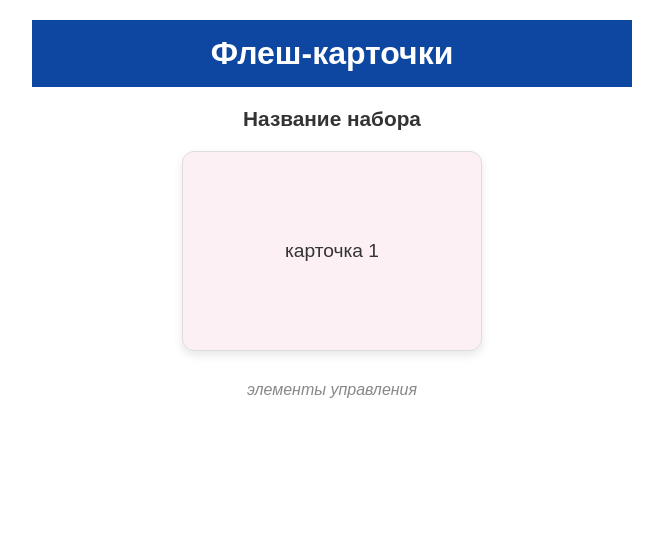
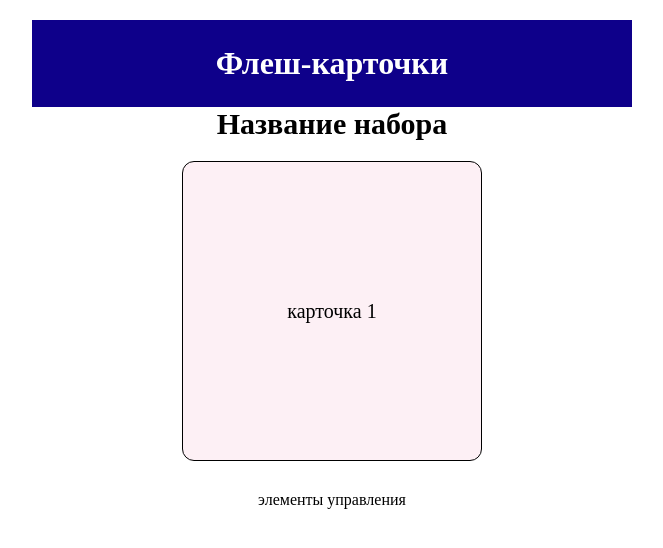
Before and after one commit to artem1792/flash-card, a website built with Vite: page index.html in a window 1280 px wide. Shown: the whole page, without its empty margins (308-971 px from the left). Built offline with nearby package versions, Linux system fonts and the light colour scheme.

Commit message:
final ver

```diff
--- a/index.html
+++ b/index.html
@@ -11,21 +11,18 @@
   <header class="header">
     <h1>Флеш-карточки</h1>
   </header>
-
   <main class="container">
     <h2>Название набора</h2>
-
     <div class="card" id="flashcard">
       <div class="card-inner">
         <div class="card-front">
           <p>карточка 1</p>
         </div>
         <div class="card-back">
-          <p>Определение</p>
+          <p>определение</p>
         </div>
       </div>
     </div>
-
     <div class="controls">
       <p>элементы управления</p>
     </div>
--- a/package.json
+++ b/package.json
@@ -9,6 +9,7 @@
     "preview": "vite preview"
   },
   "devDependencies": {
-    "vite": "^7.1.7"
+    "vite": "^7.1.7",
+    "vite-plugin-inspect": "^11.3.3"
   }
 }
--- a/src/style.css
+++ b/src/style.css
@@ -5,7 +5,6 @@
 }
 
 body {
-  font-family: Arial, sans-serif;
   background: #fff;
   display: flex;
   flex-direction: column;
@@ -16,11 +15,10 @@ body {
 .header {
   width: 100%;
   max-width: 600px;
-  background: #0d47a1;
+  background: #0e008a;
   color: white;
   text-align: center;
-  padding: 15px 0;
-  margin-bottom: 20px;
+  padding: 25px 0;
 }
 
 .container {
@@ -31,13 +29,13 @@ body {
 
 .container h2 {
   margin-bottom: 20px;
-  font-size: 1.3rem;
-  color: #333;
+  font-size: 30px;
+  color: black;
 }
 
 .card {
   width: 300px;
-  height: 200px;
+  height: 300px;
   perspective: 1000px;
   margin: 0 auto 30px;
   cursor: pointer;
@@ -47,12 +45,12 @@ body {
   position: relative;
   width: 100%;
   height: 100%;
-  transition: transform 0.6s;
+  transition: transform 0.5s ease-in-out;
   transform-style: preserve-3d;
 }
 
 .card-show .card-inner {
-  transform: rotateY(180deg);
+  transform: rotateX(180deg);
 }
 
 .card-front,
@@ -66,26 +64,23 @@ body {
   padding: 20px;
   backface-visibility: hidden;
   border-radius: 12px;
-  font-family: Arial, sans-serif;
-  box-shadow: 0 4px 10px rgba(0, 0, 0, 0.1);
 }
 
 .card-front {
   background: #fdf0f5;
-  border: 1px solid #ddd;
-  color: #333;
-  font-size: 1.2rem;
+  border: 1px solid black;
+  color: black;
+  font-size: 20px;
 }
 
 .card-back {
-  background: #f5f5f5;
-  color: #555;
-  font-size: 1rem;
-  transform: rotateY(180deg);
+  background: #ffffff;
+  border: 1px solid black;
+  color: black;
+  font-size: 20px;
+  transform: rotateX(180deg);
 }
 
 .controls {
   margin-top: 20px;
-  color: #888;
-  font-style: italic;
 }
--- /dev/null
+++ b/vite.config.js
@@ -0,0 +1,8 @@
+import Inspect from 'vite-plugin-inspect'
+
+export default {
+    base: '/flash-card/',
+    plugins: [
+        Inspect()
+    ],
+}
```
Also changed, not shown: 1 other file.
